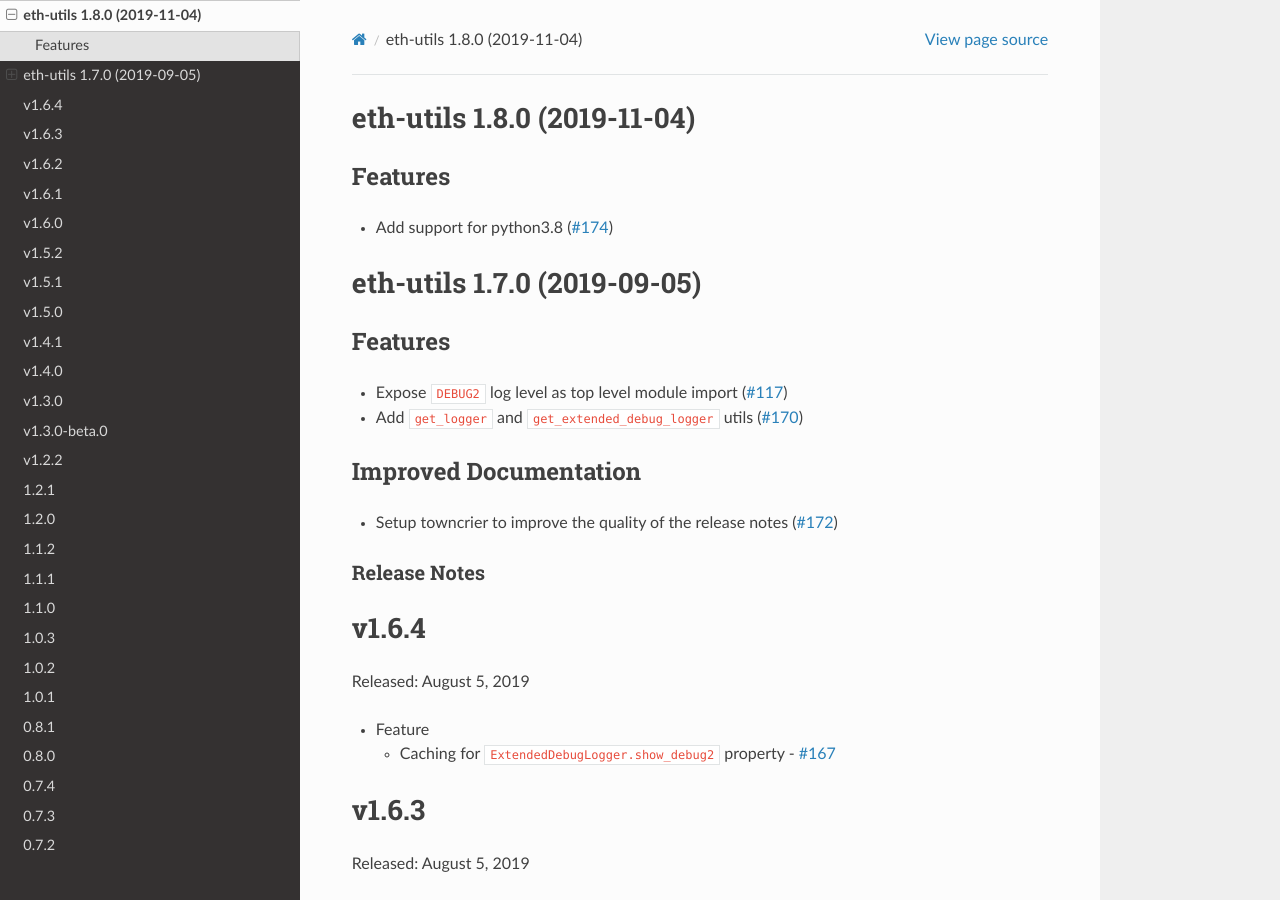
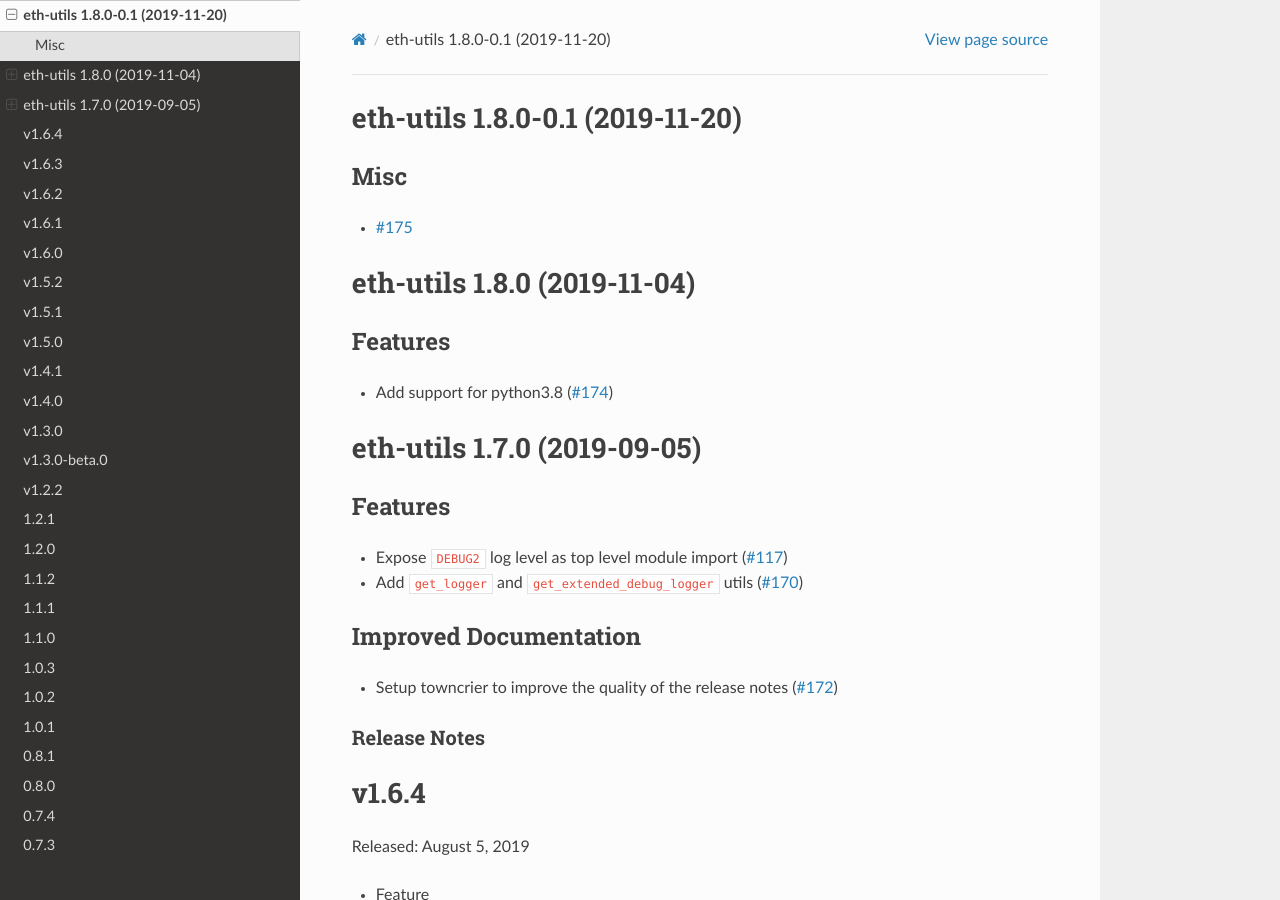
Before and after one commit to ethereum/eth-utils, a Sphinx documentation site: the page built from docs/releases.rst, in a window 1280 px wide and 900 px high. Built offline with Sphinx 7.4.7 and the Read the Docs theme 2.0.0, drawn with Linux system fonts in a browser that asks for light colours; pages that are not in the unit, such as notebooks, are missing from menus.

Commit message:
Bump version: 1.8.0 → 1.8.0-0.1

```diff
--- a/docs/releases.rst
+++ b/docs/releases.rst
@@ -1,3 +1,12 @@
+eth-utils 1.8.0-0.1 (2019-11-20)
+--------------------------------
+
+Misc
+~~~~
+
+- `#175 <https://github.com/ethereum/eth-utils/issues/175>`__
+
+
 eth-utils 1.8.0 (2019-11-04)
 ----------------------------
 
--- a/newsfragments/175.misc.rst
+++ /dev/null
@@ -1 +0,0 @@
-Update type hints in Hexadecimal module.
--- a/setup.py
+++ b/setup.py
@@ -44,7 +44,7 @@ extras_require['dev'] = (
 setup(
     name='eth-utils',
     # *IMPORTANT*: Don't manually change the version here. Use the 'bumpversion' utility.
-    version='1.8.0',
+    version='1.8.0-0.1',
     description="""Common utility functions for ethereum codebases.""",
     long_description_markdown_filename='README.md',
     author='Piper Merriam',
```
Also changed, not shown: .bumpversion.cfg.
